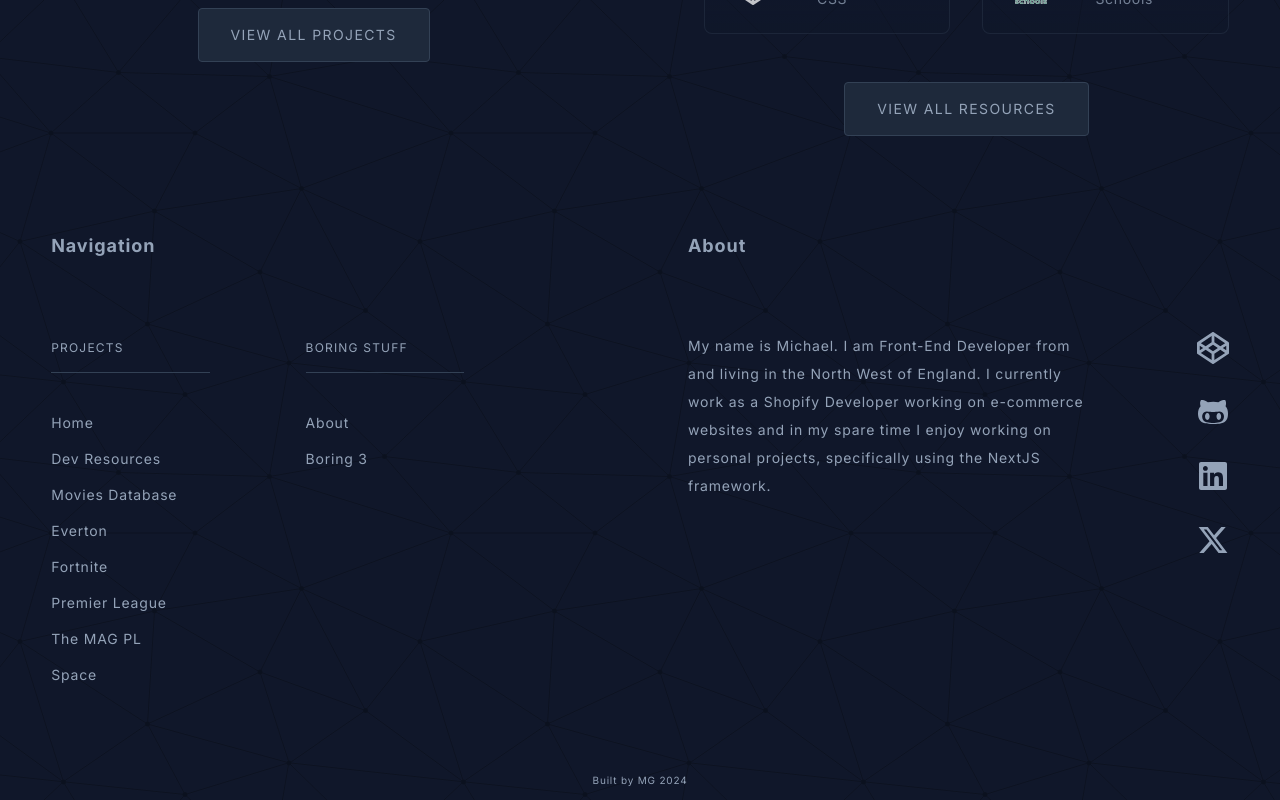
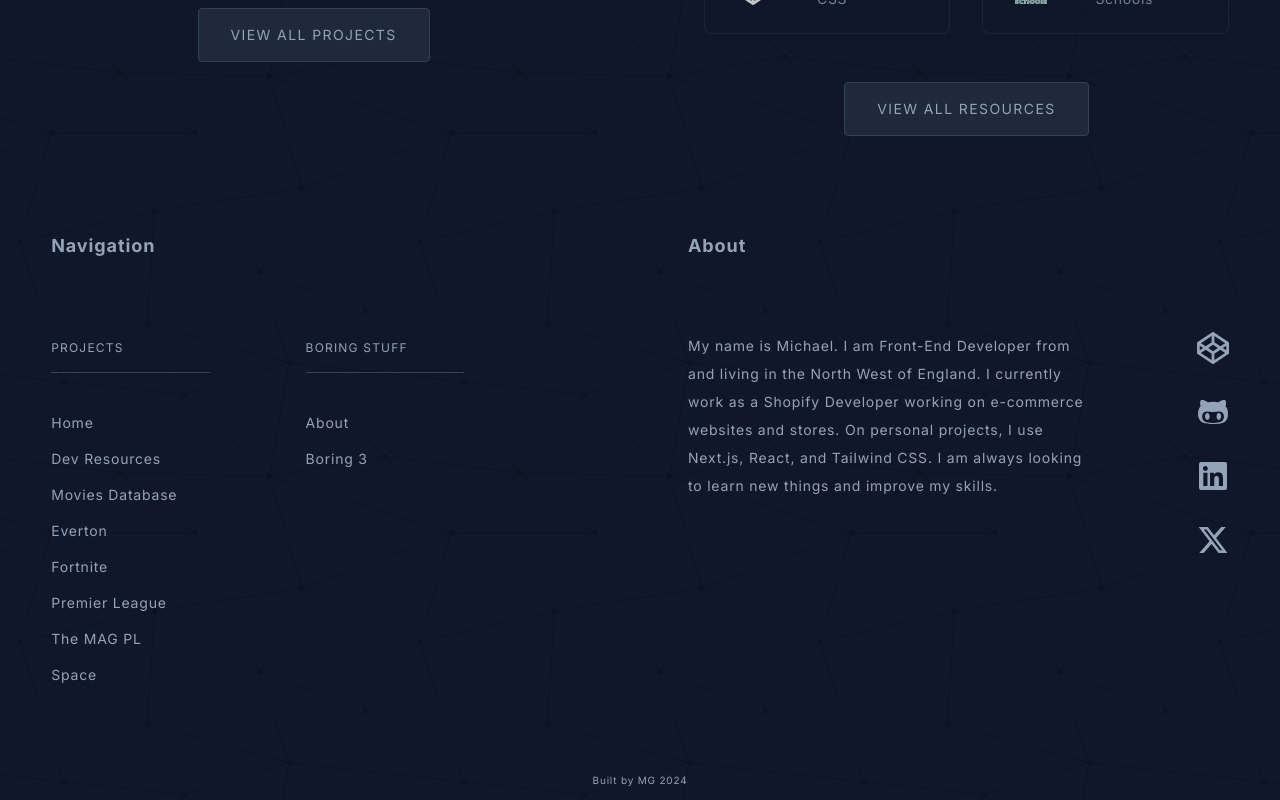
Before and after one commit to michaelgainford/michaelgainford.github.io, a Next.js app: page / in a window 1280 px wide. Shown: the part 858-1658 px from the top of the page. Built offline with nearby package versions, Linux system fonts and the light colour scheme.

Commit message:
Updated Footer_About text and updated styling of H1Span

```diff
--- a/components/footer/Footer_About.jsx
+++ b/components/footer/Footer_About.jsx
@@ -1,7 +1,7 @@
 import Link from "next/link";
 import DataForSocials from "/components/data/Data_For_Socials";
 import FooterSectionHeader from "./Footer_Section_Header";
-const footerAboutText = `My name is Michael. I am Front-End Developer from and living in the North West of England. I currently work as a Shopify Developer working on e-commerce websites and in my spare time I enjoy working on personal projects, specifically using the NextJS framework.`;
+const footerAboutText = `My name is Michael. I am Front-End Developer from and living in the North West of England. I currently work as a Shopify Developer working on e-commerce websites and stores. On personal projects, I use Next.js, React, and Tailwind CSS. I am always looking to learn new things and improve my skills.`;
 
 export default function FOOTER_ABOUT() {
   return (
```
Also changed, not shown: components/typography/H1Span.jsx (+1 -11 lines).
